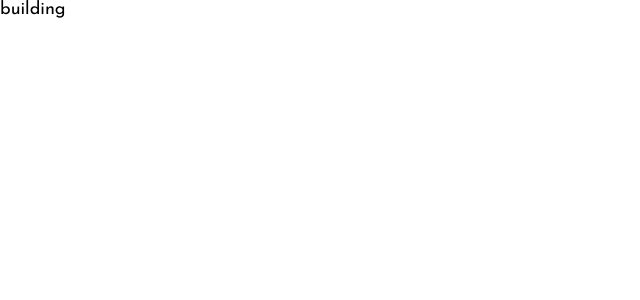
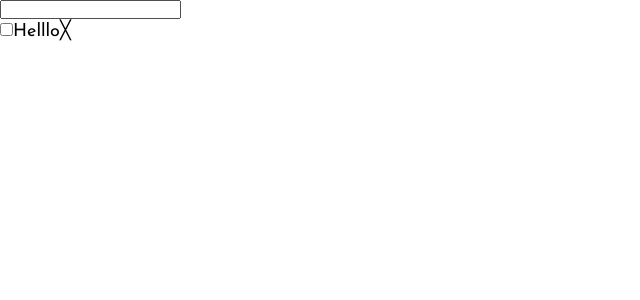
Before and after one commit to sujansince2003/Todo-List-app, a React (Create React App) app: page / in a window 1280 px wide. Shown: the top 300 px of the page, without its empty margins (0-640 px from the left). Built offline with nearby package versions, Linux system fonts and the light colour scheme.

Commit message:
initialize app

```diff
--- a/src/App.js
+++ b/src/App.js
@@ -1,7 +1,30 @@
 import "./App.css";
 
 function App() {
-  return <div className="App">building</div>;
+  return (
+    <>
+      <form>
+        <input type="text" />
+      </form>
+
+      <div className="alllists">
+        <ul>
+          <li>
+            <input type="checkbox" />
+            <span>Helllo</span>
+            <span
+              className="xmark"
+              onClick={() => {
+                alert("hello");
+              }}
+            >
+              ╳
+            </span>
+          </li>
+        </ul>
+      </div>
+    </>
+  );
 }
 
 export default App;
```
